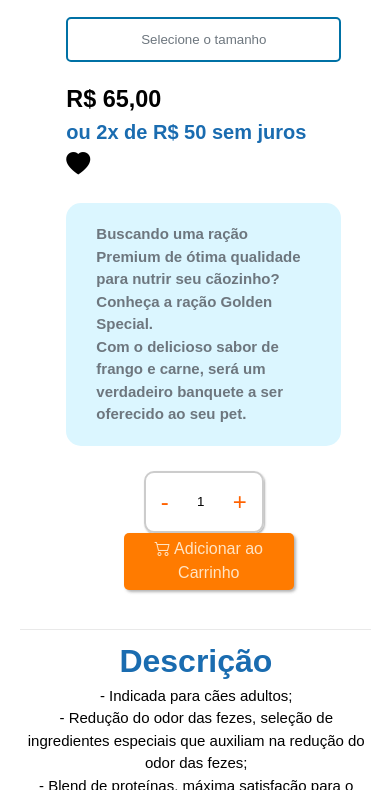
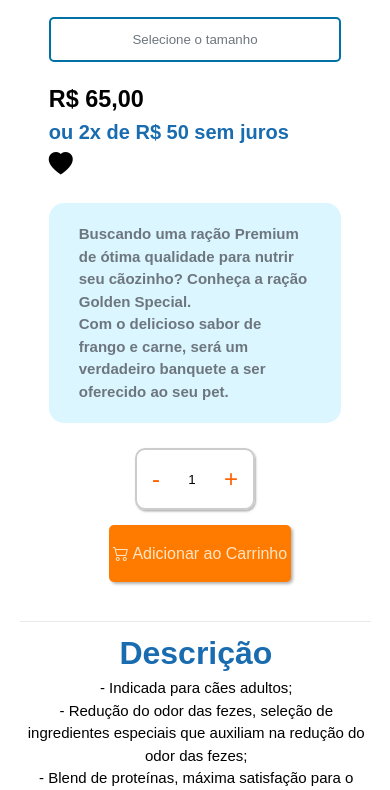
Before and after one commit to yurisales11/projeto-unisuam, a plain HTML site: page simparic.html in a window 390 px wide. Shown: the part 751-1541 px from the top of the page. Drawn offline with nearby package versions, Linux system fonts and the light colour scheme.

Commit message:
Update produto.css

```diff
--- a/css/produto.css
+++ b/css/produto.css
@@ -88,10 +88,6 @@ margin: 5px 0 15px 0;}
 
 .col-2 img{
   max-width: 100%;/*should not be more than 100%*/
-}
-
-.principal-produto-detalhes {
-  padding-left: 4.5%;
 }
 
 .produto-marca {
@@ -397,7 +393,7 @@ input::-webkit-inner-spin-button {
 
   .acao {
     justify-content: center;
-    align-items: center;
+    gap: 15px;
   }
 
   .titulo-produto {
```
